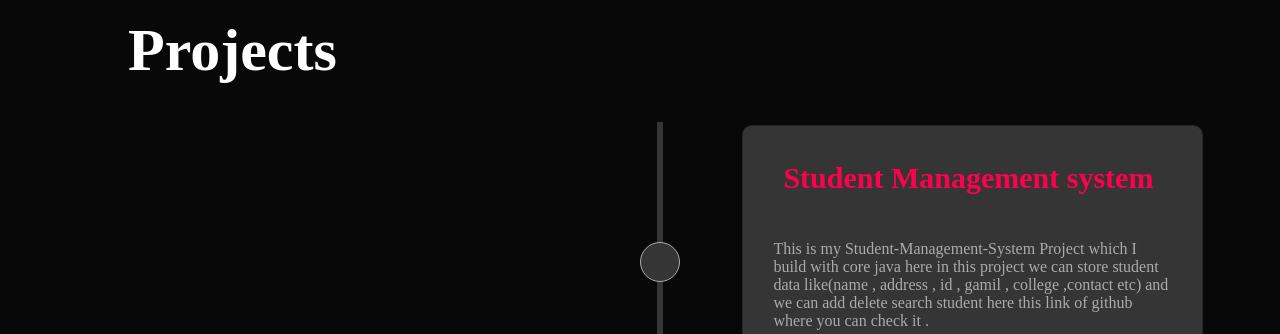
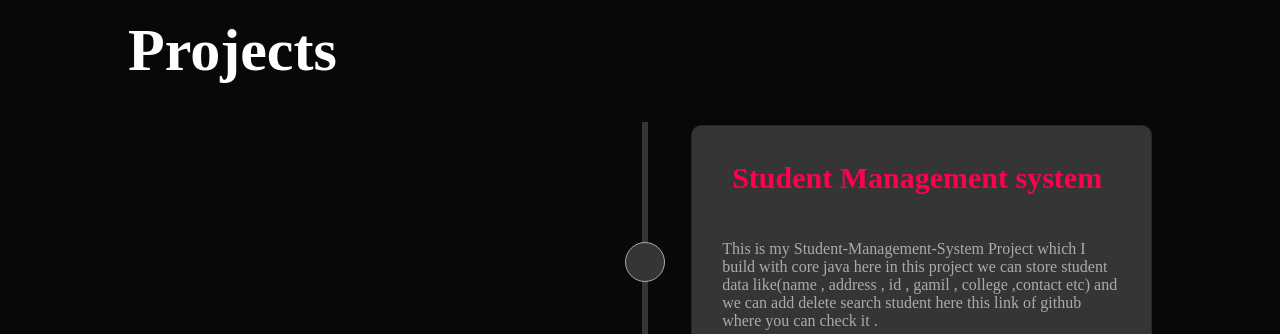
Before and after one commit to riteshingle472/Personal-Portfolio, a plain HTML site: page Index.html in a window 1280 px wide. Shown: the part 2630-2964 px from the top of the page. Drawn offline with Linux system fonts and the light colour scheme.

Commit message:
Resize project section center line left 50.5 and circle 50.5 .right class left 55%

```diff
--- a/style.css
+++ b/style.css
@@ -366,7 +366,7 @@ nav ul li:hover::after {
 }
 
 .right {
-    left: 60%;
+    left: 55%;
 }
 
 .text-box {
@@ -409,7 +409,7 @@ nav ul li:hover::after {
     width: 6px;
     position: absolute;
     top: 0;
-    left: 52%;
+    left: 50.5%;
     background-color: var(--mid-gray);
     margin: -3px;
     z-index: 1;
@@ -421,7 +421,7 @@ nav ul li:hover::after {
     border-radius: 50%;
     text-align: center;
     position: absolute;
-    left: 52%;
+    left: 50.5%;
     top: 50%;
     transform: translate(-50%, -50%);
     border: 1px solid var(--light-gray);
```
